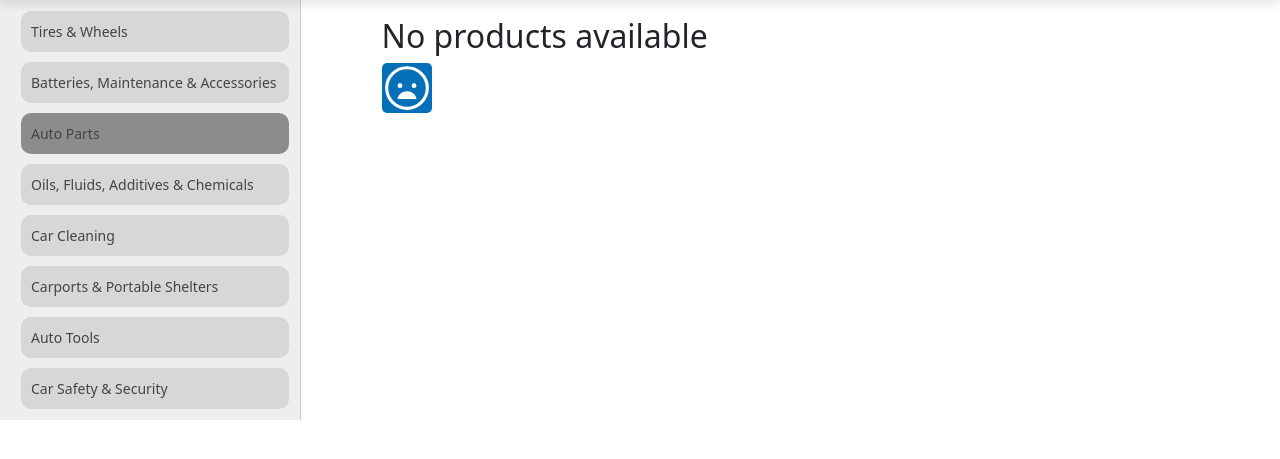
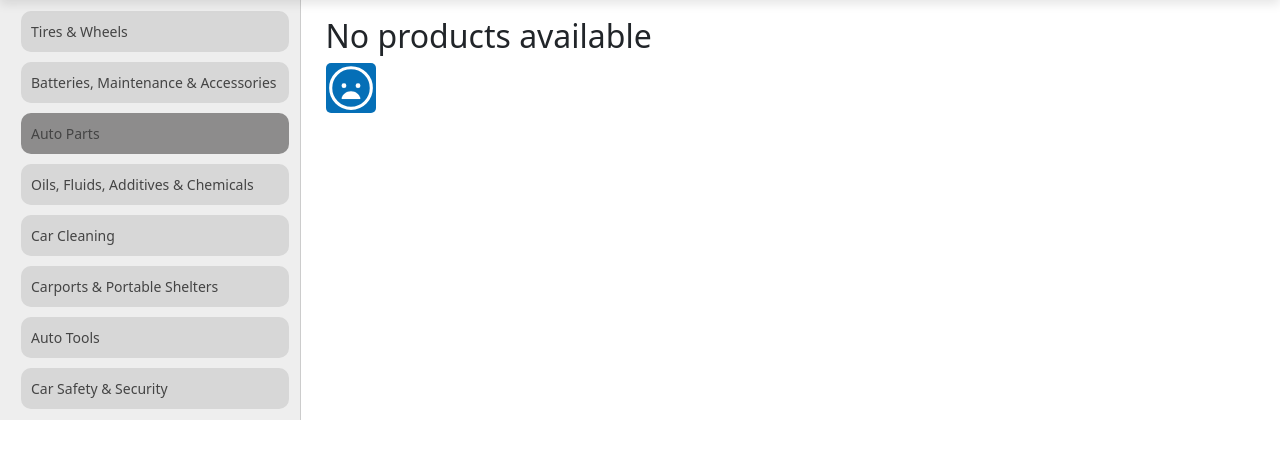
Before and after one commit to may42day/auto-marketplace, a Django app: page /market/auto-parts in a window 1280 px wide. Shown: the part 56-515 px from the top of the page. Run offline with Django 4.2, Linux system fonts and the light colour scheme; data comes from the database, SQL or seed files in the repository; some libraries are stand-ins or nearby versions.

Commit message:
fix html block

```diff
--- a/goods/templates/goods/category.html
+++ b/goods/templates/goods/category.html
@@ -85,15 +85,13 @@
                             {% endfor %}
                         </div>
                     </div>
+                {% else %}
+                <div class="container mt-3 availability">
+                    <h2>No products available</h2>
+                    <ion-icon class='availability-icon' name="sad-outline"></ion-icon>
+                </div>
+                {% endif %}
                 </td>
-                {% else %}
-                <td valign="top">
-                    <div class="container mt-3 availability">
-                        <h2>No products available</h2>
-                        <ion-icon class='availability-icon' name="sad-outline"></ion-icon>
-                    </div>
-                </td>
-                {% endif %}
             </tr>
         </tbody>
     </table>
```
